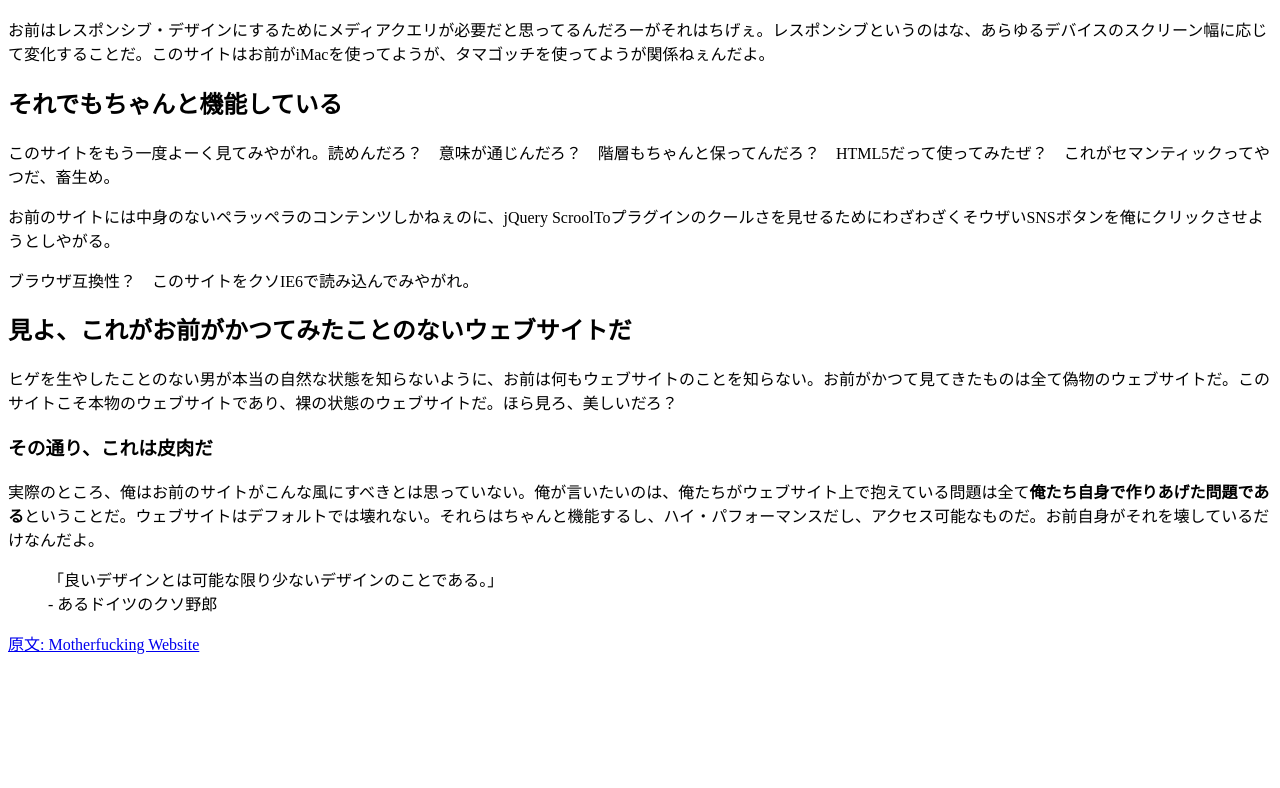
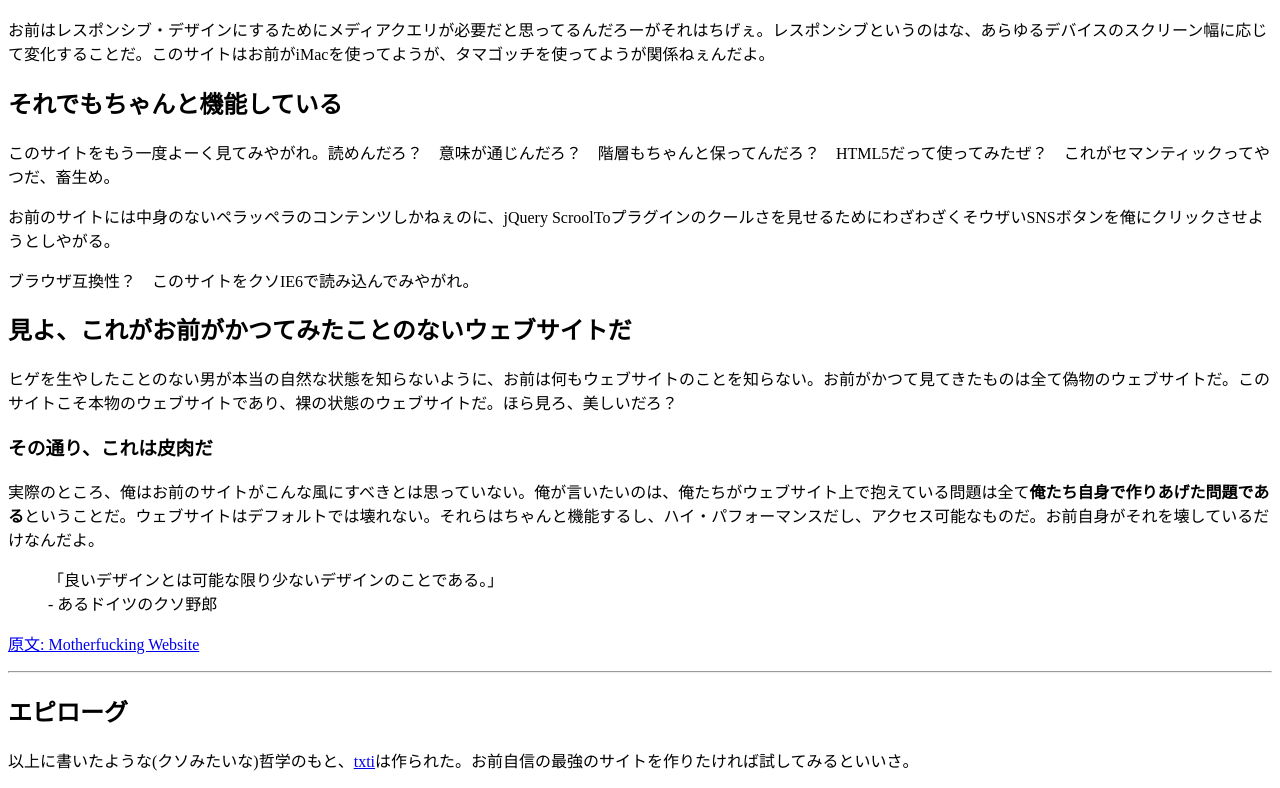
Before and after one commit to toshimaru/motherfuckingwebsite, a plain HTML site: page index.html in a window 1280 px wide. Shown: the part 777-1565 px from the top of the page. Before the commit the page ends 1448 px from the top, so only its background shows below. Drawn offline with Linux system fonts and the light colour scheme.

Commit message:
Add Epilogue

```diff
--- a/index.html
+++ b/index.html
@@ -65,6 +65,11 @@
 
   <p><a href="http://motherfuckingwebsite.com/">原文: Motherfucking Website</a></p>
 
+  <hr>
+
+  <h2>エピローグ</h2>
+  <p>以上に書いたような(クソみたいな)哲学のもと、<a href="http://txti.es">txti</a>は作られた。お前自信の最強のサイトを作りたければ試してみるといいさ。</p>
+
   <!-- わかってるって...みなまで言うな -->
   <noscript><iframe src="//www.googletagmanager.com/ns.html?id=GTM-M4SVLX"
   height="0" width="0" style="display:none;visibility:hidden"></iframe></noscript>
```
